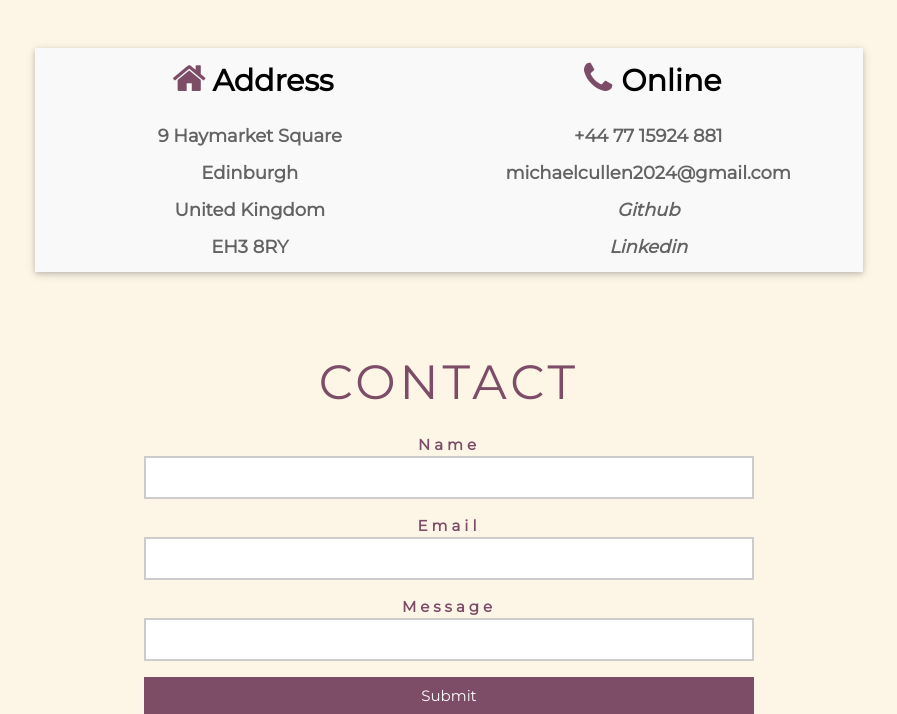
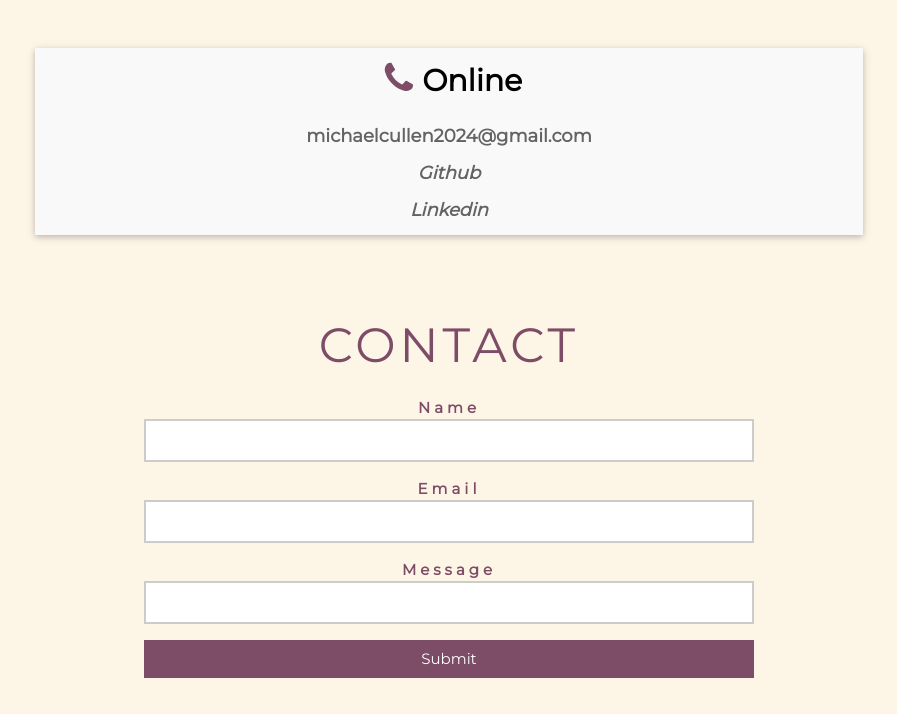
Before and after one commit to MichaelCullen2011/ResumeWebsite, a Flask app: page /contact in a window 1280 px wide. Shown: the part 64-778 px from the top of the page, without its empty margins (191-1088 px from the left). Run offline with Flask 2, Linux system fonts and the light colour scheme.

Commit message:
fix(02): CR-01 remove hardcoded PII from contact.html

```diff
--- a/src/templates/contact.html
+++ b/src/templates/contact.html
@@ -22,19 +22,9 @@
             <div class="w3-row-third custom-background-cream" style="max-width:1400px;">
                 <div class="w3-row-third custom-background-cream" style="max-width:1400px;">
                     <div class="w3-container w3-card w3-light-grey w3-margin-bottom w3-left-align">
-                        <div class="w3-center w3-half">
-                            <h2 class="w3-text-black w3-bold"><i class="fa fa-home fa-fw w3-xxlarge text-burgundy"></i><b>Address </b></h2>
-                            <div class="w3-container contact-display" style="width:60%">
-                                <h5 class="w3-opacity w3-padding-medium"><b>9 Haymarket Square</b></h5>
-                                <h5 class="w3-opacity w3-padding-medium"><b>Edinburgh</b></h5>
-                                <h5 class="w3-opacity w3-padding-medium"><b>United Kingdom</b></h5>
-                                <h5 class="w3-opacity w3-padding-medium"><b>EH3 8RY</b></h5>
-                            </div>
-                        </div>
-                        <div class="w3-center w3-half">
+                        <div class="w3-center">
                             <h2 class="w3-text-black w3-bold"><i class="fa fa-phone fa-fw w3-xxlarge text-burgundy"></i><b>Online </b></h2>
                             <div class="w3-container contact-display">
-                                <h5 class="w3-opacity w3-padding-medium"><b>+44 77 15924 881</b></h5>
                                 <h5 class="w3-opacity w3-padding-medium"><b>michaelcullen2024@gmail.com</b></h5>
                                 <a href="https://github.com/MichaelCullen2011" target="_blank" class="button">
                                     <h5><b class="w3-opacity w3-padding-medium no-underline"><i>  Github </i></b></h5>
@@ -42,8 +32,8 @@
                                 <a href="https://www.linkedin.com/in/michael-cullen-08/" target="_blank" class="button">
                                     <h5><b class="w3-opacity w3-padding-medium no-underline"><i>  Linkedin </i></b></h5>
                                 </a>
+                            </div>
                         </div>
-                    </div>
                 </div>
             </div>
         </div>
```
